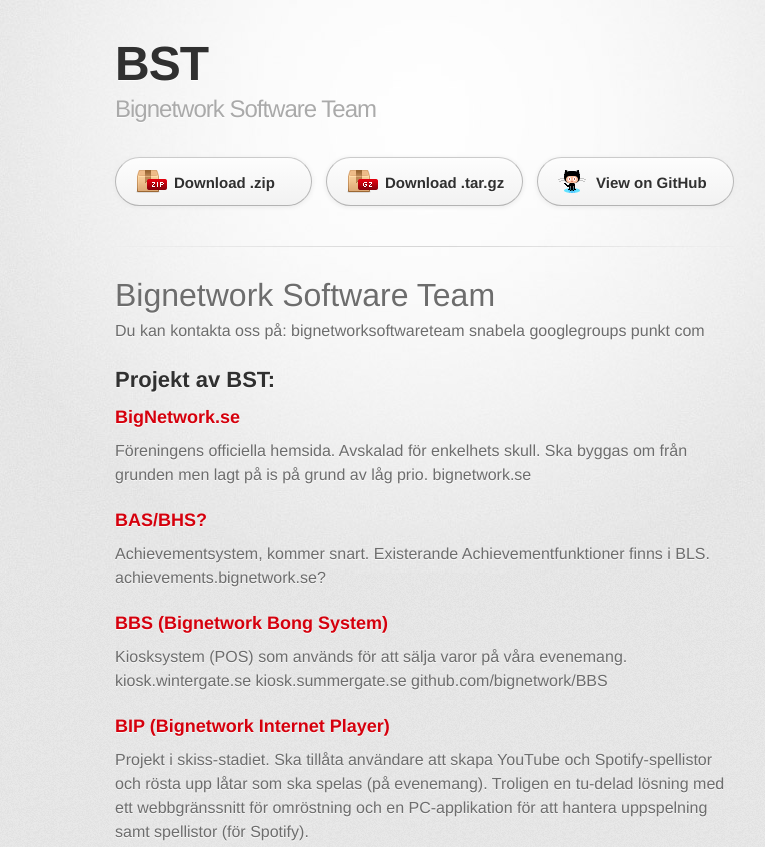
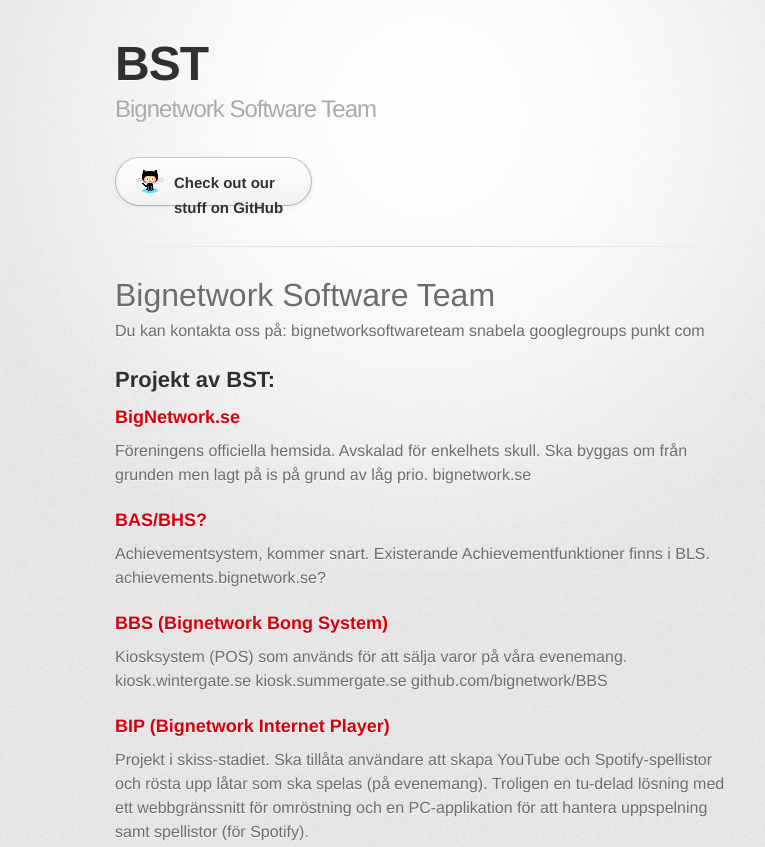
Before and after one commit to BigNetwork/bignetwork.github.io, a plain HTML site: page index.html in a window 1280 px wide. Shown: the top 847 px of the page, without its empty margins (215-980 px from the left). Drawn offline with Linux system fonts and the light colour scheme; a web font is replaced by a local one.

Commit message:
Removed "download" buttons and replaced with "check out our stuff on Github".

```diff
--- a/index.html
+++ b/index.html
@@ -23,9 +23,7 @@
         </header>
 
         <section id="downloads" class="clearfix">
-          <a href="https://github.com/BigNetwork/bst-web/zipball/master" id="download-zip" class="button"><span>Download .zip</span></a>
-          <a href="https://github.com/BigNetwork/bst-web/tarball/master" id="download-tar-gz" class="button"><span>Download .tar.gz</span></a>
-          <a href="https://github.com/BigNetwork/bst-web" id="view-on-github" class="button"><span>View on GitHub</span></a>
+          <a href="https://github.com/BigNetwork/" id="view-on-github" class="button"><span>Check out our stuff on GitHub</span></a>
         </section>
 
         <hr>
```
